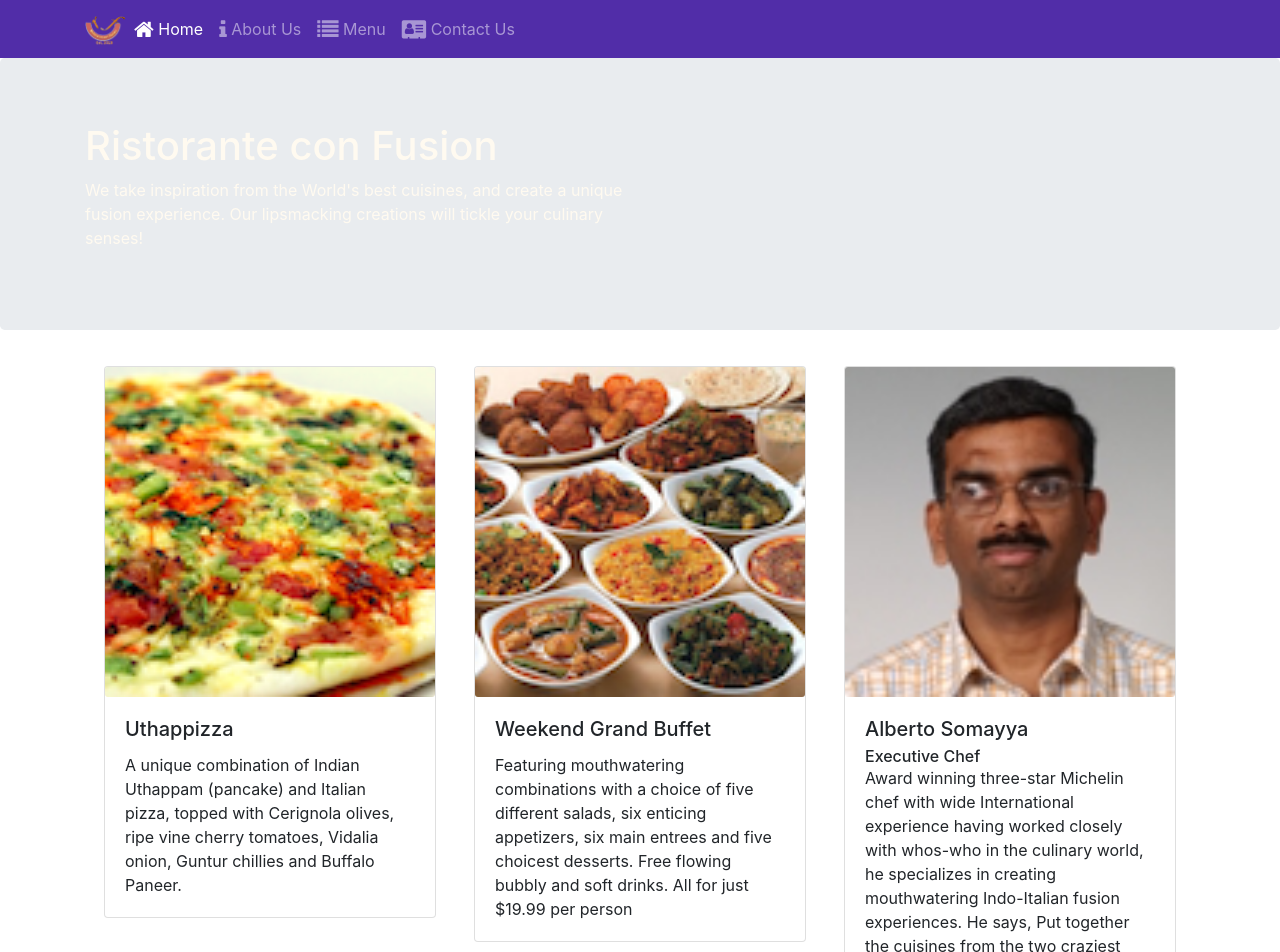
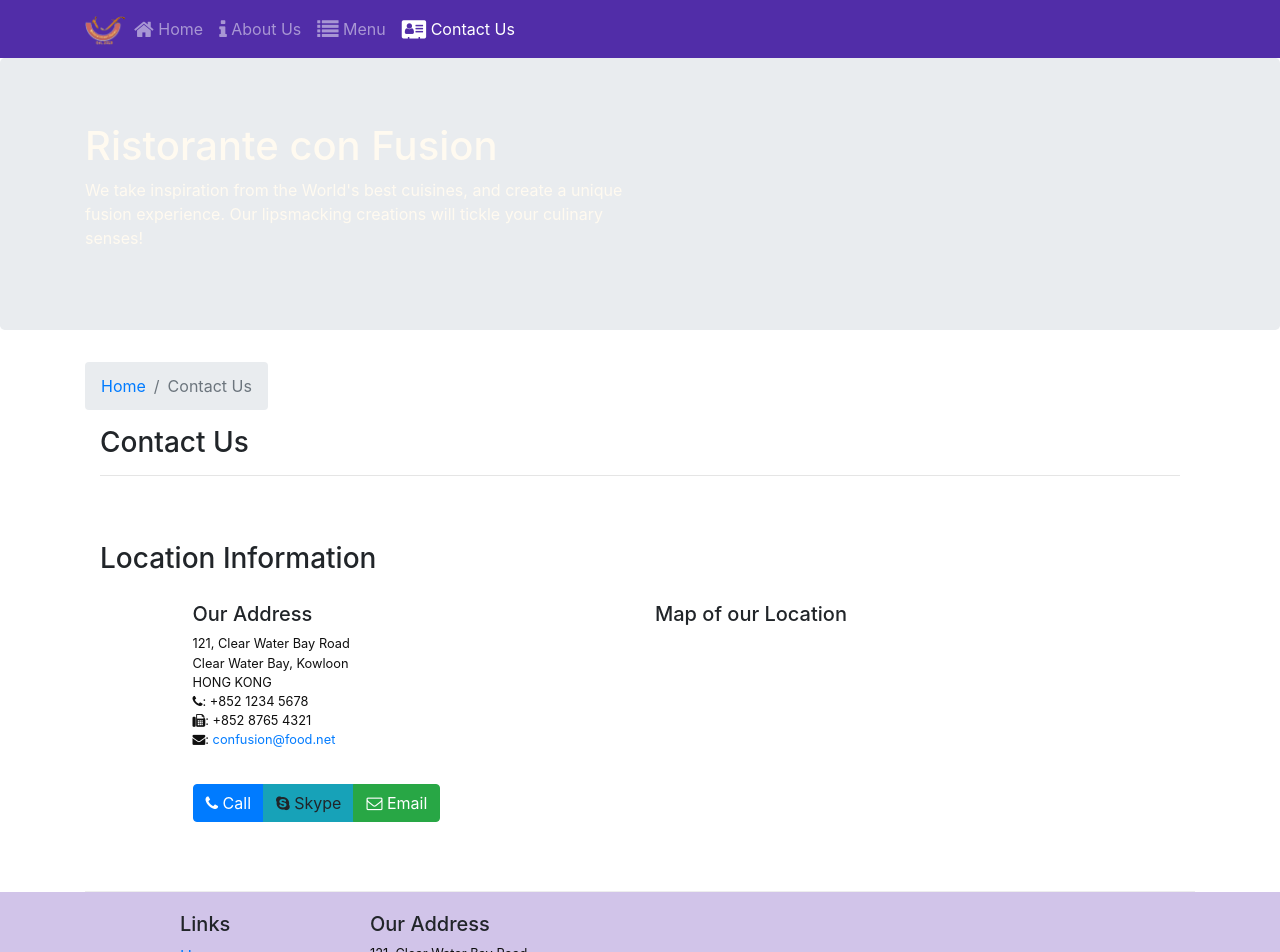
Before and after one commit to steffanvandepoll/coursera-react-fe, a React (Create React App) app in the folder confusion/: page /contactus in a window 1280 px wide. Before the commit this address led to /home. Shown: the top 952 px of the page. Built offline with nearby package versions, Linux system fonts and the light colour scheme.

Commit message:
Single Page Applications Part 2

```diff
--- a/confusion/src/components/ContactComponent.js
+++ b/confusion/src/components/ContactComponent.js
@@ -1,8 +1,22 @@
-import React from 'react';
+import React from "react";
+import { Breadcrumb, BreadcrumbItem } from "reactstrap";
+import { Link } from "react-router-dom";
 
 function Contact(props) {
-    return(
+  return (
     <div className="container">
+      <div className="row">
+        <Breadcrumb>
+          <BreadcrumbItem>
+            <Link to="/home">Home</Link>
+          </BreadcrumbItem>
+          <BreadcrumbItem active>Contact Us</BreadcrumbItem>
+        </Breadcrumb>
+        <div className="col-12">
+          <h3>Contact Us</h3>
+          <hr />
+        </div>
+      </div>
       <div className="row row-content">
         <div className="col-12">
           <h3>Location Information</h3>
@@ -10,12 +24,18 @@ function Contact(props) {
         <div className="col-12 col-sm-4 offset-sm-1">
           <h5>Our Address</h5>
           <address>
-                        121, Clear Water Bay Road<br />
-                        Clear Water Bay, Kowloon<br />
-                        HONG KONG<br />
-                        <i className="fa fa-phone"></i>: +852 1234 5678<br />
-                        <i className="fa fa-fax"></i>: +852 8765 4321<br />
-                        <i className="fa fa-envelope"></i>: <a href="mailto:confusion@food.net">confusion@food.net</a>
+            121, Clear Water Bay Road
+            <br />
+            Clear Water Bay, Kowloon
+            <br />
+            HONG KONG
+            <br />
+            <i className="fa fa-phone" />: +852 1234 5678
+            <br />
+            <i className="fa fa-fax" />: +852 8765 4321
+            <br />
+            <i className="fa fa-envelope" />:{" "}
+            <a href="mailto:confusion@food.net">confusion@food.net</a>
           </address>
         </div>
         <div className="col-12 col-sm-6 offset-sm-1">
@@ -23,9 +43,23 @@ function Contact(props) {
         </div>
         <div className="col-12 col-sm-11 offset-sm-1">
           <div className="btn-group" role="group">
-                        <a role="button" className="btn btn-primary" href="tel:+85212345678"><i className="fa fa-phone"></i> Call</a>
-                        <a role="button" className="btn btn-info"><i className="fa fa-skype"></i> Skype</a>
-                        <a role="button" className="btn btn-success" href="mailto:confusion@food.net"><i className="fa fa-envelope-o"></i> Email</a>
+            <a
+              role="button"
+              className="btn btn-primary"
+              href="tel:+85212345678"
+            >
+              <i className="fa fa-phone" /> Call
+            </a>
+            <a role="button" className="btn btn-info">
+              <i className="fa fa-skype" /> Skype
+            </a>
+            <a
+              role="button"
+              className="btn btn-success"
+              href="mailto:confusion@food.net"
+            >
+              <i className="fa fa-envelope-o" /> Email
+            </a>
           </div>
         </div>
       </div>
--- a/confusion/src/components/DishDetailComponent.js
+++ b/confusion/src/components/DishDetailComponent.js
@@ -1,5 +1,7 @@
 import React from "react";
-import { Card, CardImg, CardText, CardBody, CardTitle } from "reactstrap";
+import { Card, CardImg, CardText, CardBody,
+    CardTitle, Breadcrumb, BreadcrumbItem } from 'reactstrap';
+import { Link } from 'react-router-dom';
 
 const Dish = ({dish}) => {
   return (
@@ -40,17 +42,28 @@ const Comments = ({comments}) => {
 };
 
 const DishDetail = props => {
-  const { dish } = props;
+  return (
+      <div className="container">
+      <div className="row">
+          <Breadcrumb>
 
-  return dish ? (
-    <div className="row">
-      <div className="col-12 col-md-5 m-1"><Dish dish={dish} /></div>
-      <div className="col-12 col-md-5 m-1">
-        <Comments comments={dish.comments} />
+              <BreadcrumbItem><Link to="/menu">Menu</Link></BreadcrumbItem>
+              <BreadcrumbItem active>{props.dish.name}</BreadcrumbItem>
+          </Breadcrumb>
+          <div className="col-12">
+              <h3>{props.dish.name}</h3>
+              <hr />
+          </div>
       </div>
-    </div>
-  ) : (
-    <div />
+      <div className="row">
+          <div className="col-12 col-md-5 m-1">
+              <Dish dish={props.dish} />
+          </div>
+          <div className="col-12 col-md-5 m-1">
+              <Comments comments={props.comments} />
+          </div>
+      </div>
+      </div>
   );
 };
 
--- a/confusion/src/components/MainComponent.js
+++ b/confusion/src/components/MainComponent.js
@@ -29,6 +29,13 @@ class Main extends Component {
   }
 
   render() {
+    const DishWithId = ({match}) => {
+      return(
+          <DishDetail dish={this.state.dishes.filter((dish) => dish.id === parseInt(match.params.dishId,10))[0]}
+            comments={this.state.comments.filter((comment) => comment.dishId === parseInt(match.params.dishId,10))} />
+      );
+    };
+
     const HomePage = () => {
         return(
             <Home
@@ -46,7 +53,8 @@ class Main extends Component {
           <Switch>
               <Route path='/home' component={HomePage} />
               <Route exact path='/menu' component={() => <Menu dishes={this.state.dishes} />} />
-              <Route exact path='/contact' component={Contact} />
+              <Route path='/menu/:dishId' component={DishWithId} />
+              <Route exact path='/contactus' component={Contact} />
               <Redirect to="/home" />
             </Switch>
         </div>
--- a/confusion/src/components/MenuComponent.js
+++ b/confusion/src/components/MenuComponent.js
@@ -1,15 +1,19 @@
 import React from 'react';
-import { Card, CardImg, CardImgOverlay, CardTitle } from 'reactstrap';
+import { Card, CardImg, CardImgOverlay,
+    CardTitle, Breadcrumb, BreadcrumbItem } from 'reactstrap';
+import { Link } from 'react-router-dom';
 
 const MenuItem = ({dish, onClick}) => {
-  return(
-    <Card key={dish.id}>
-      <CardImg width="100%" object src={dish.image} alt={dish.name}/>
+    return (
+        <Card>
+            <Link to={`/menu/${dish.id}`} >
+                <CardImg width="100%" src={dish.image} alt={dish.name} />
                 <CardImgOverlay>
-        <CardTitle heading>{dish.name}</CardTitle>
+                    <CardTitle>{dish.name}</CardTitle>
                 </CardImgOverlay>
+            </Link>
         </Card>
-  )
+    );
 }
 
 const Menu = (props) => {
@@ -22,8 +26,20 @@ const Menu = (props) => {
   });
 
   return (
+      <div className="container">
+          <div className="row">
+              <Breadcrumb>
+                  <BreadcrumbItem><Link to="/home">Home</Link></BreadcrumbItem>
+                  <BreadcrumbItem active>Menu</BreadcrumbItem>
+              </Breadcrumb>
+              <div className="col-12">
+                  <h3>Menu</h3>
+                  <hr />
+              </div>
+          </div>
           <div className="row">
               {menu}
+          </div>
       </div>
   );
 }
```
Lines whose indentation alone changed are shown as unchanged.
